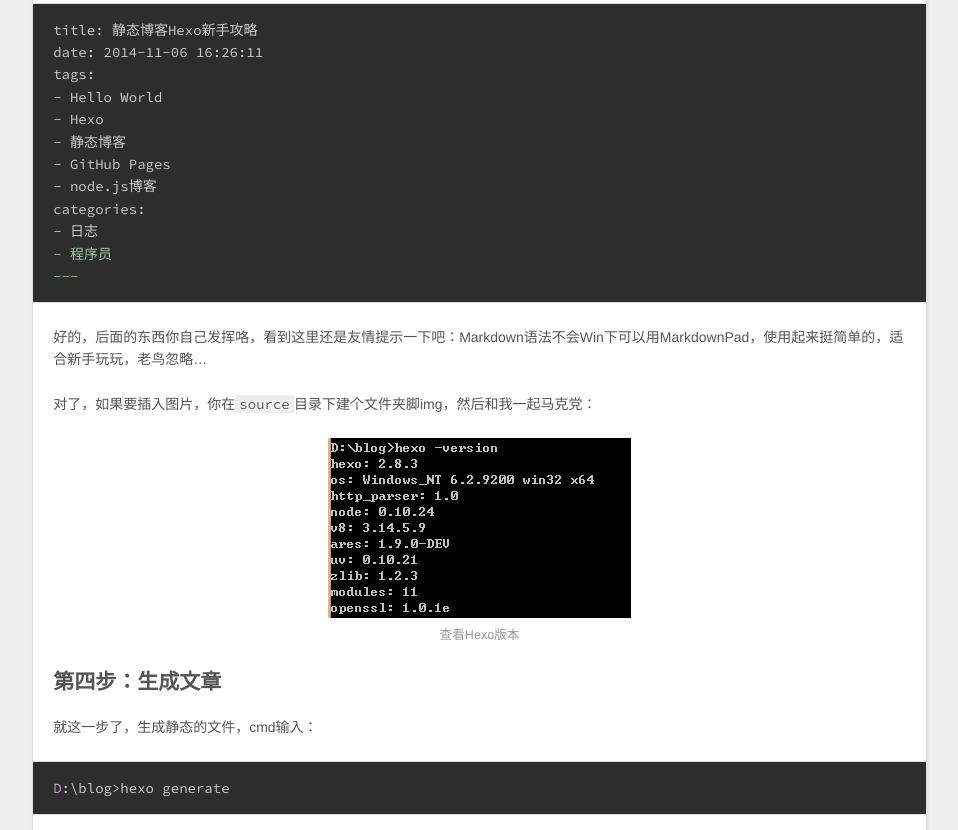
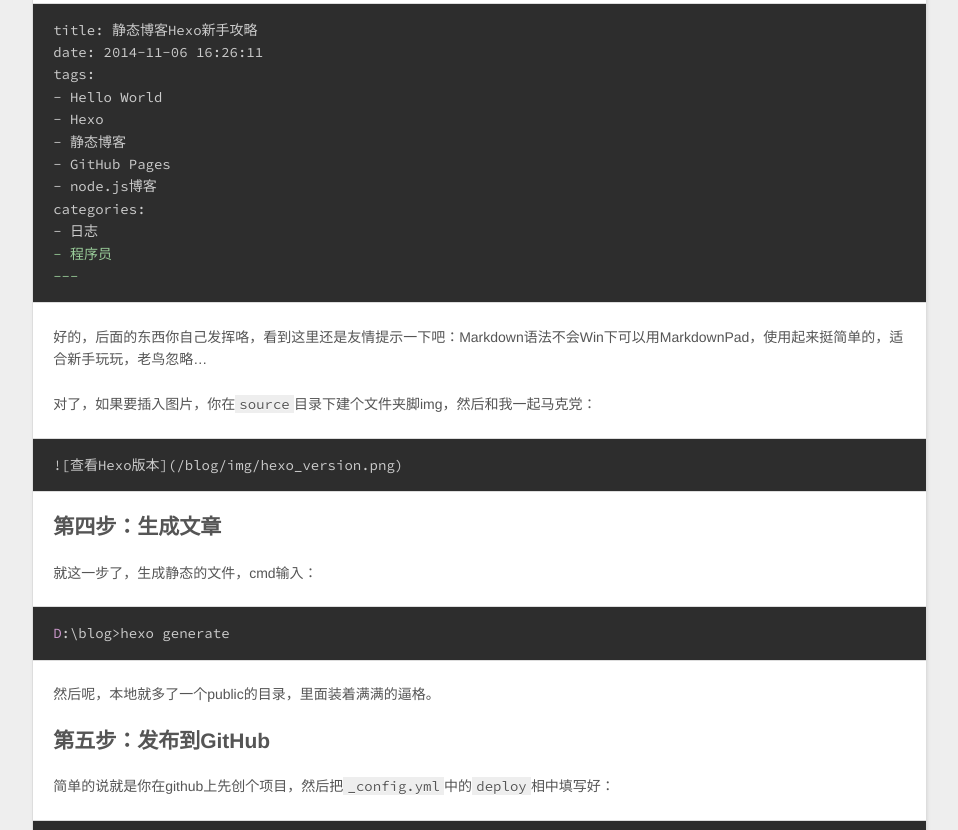
Before and after one commit to TingSky/blog, a plain HTML site: page 2014/11/06/静态博客Hexo新手攻略/index.html in a window 1280 px wide. Shown: the part 2592-3422 px from the top of the page, without its empty margins (8-966 px from the left). Drawn offline with nearby package versions, Linux system fonts and the light colour scheme.

Commit message:
Site updated: 2014-11-06 20:32:08

```diff
--- a/2014/11/06/静态博客Hexo新手攻略/index.html
+++ b/2014/11/06/静态博客Hexo新手攻略/index.html
@@ -27,7 +27,6 @@ node v0.10.24
 npm 1.3.21
 讲完环境，咱开始正式安装，不用害怕，不会太难。什么？不会安装node？npm不会配环境变量？滚粗！！！
 npm">
-<meta property="og:image" content="/img/hexo_version.png">
 <meta property="og:image" content="/blog/img/hexo_version.png">
 <meta name="twitter:card" content="summary">
 <meta name="twitter:title" content="静态博客Hexo新手攻略">
@@ -127,7 +126,7 @@ npm <span class="number">1.3</span>.<span class="number">21</span>
 </code></pre><p>讲完环境，咱开始正式安装，不用害怕，不会太难。什么？不会安装node？npm不会配环境变量？滚粗！！！</p>
 <pre><code>npm <span class="operator"><span class="keyword">install</span> -g hexo</span>
 </code></pre><p>我说过很简单吧？就这样就ok了！好，目前我的Hexo的版本是2.8.3，不一样没问题，给你看看我的版本～</p>
-<p><img src="/img/hexo_version.png" alt="查看Hexo版本"></p>
+<p><img src="/blog/img/hexo_version.png" alt="查看Hexo版本"></p>
 <p>然后就是在命令行中定位到你要部署博客的地址，愣着干嘛，创建项目啊：</p>
 <pre><code>D:\&gt;hexo init blog
 [info] Copying data
@@ -179,8 +178,8 @@ categories:
 ---</span>
 </code></pre><p>好的，后面的东西你自己发挥咯，看到这里还是友情提示一下吧：Markdown语法不会Win下可以用MarkdownPad，使用起来挺简单的，适合新手玩玩，老鸟忽略…</p>
 <p>对了，如果要插入图片，你在<code>source</code>目录下建个文件夹脚img，然后和我一起马克党：</p>
-<p><img src="/blog/img/hexo_version.png" alt="查看Hexo版本"></p>
-<h2 id="第四步：生成文章">第四步：生成文章</h2>
+<pre><code>![<span class="link_label">查看Hexo版本</span>](<span class="link_url">/blog/img/hexo_version.png</span>)
+</code></pre><h2 id="第四步：生成文章">第四步：生成文章</h2>
 <p>就这一步了，生成静态的文件，cmd输入：</p>
 <pre><code><span class="keyword">D</span>:\blog&gt;hexo generate
 </code></pre><p>然后呢，本地就多了一个public的目录，里面装着满满的逼格。</p>
```
Also changed, not shown: archives/2014/11/index.html (+3 -3 lines), archives/2014/index.html (+3 -3 lines), archives/index.html (+3 -3 lines), categories/日志/index.html (+3 -3 lines), categories/日志/程序员/index.html (+3 -3 lines), index.html (+3 -3 lines), tags/GitHub-Pages/index.html (+3 -3 lines), tags/Hello-World/index.html (+3 -3 lines), tags/Hexo/index.html (+3 -3 lines), tags/node-js博客/index.html (+3 -3 lines), tags/静态博客/index.html (+3 -3 lines).
